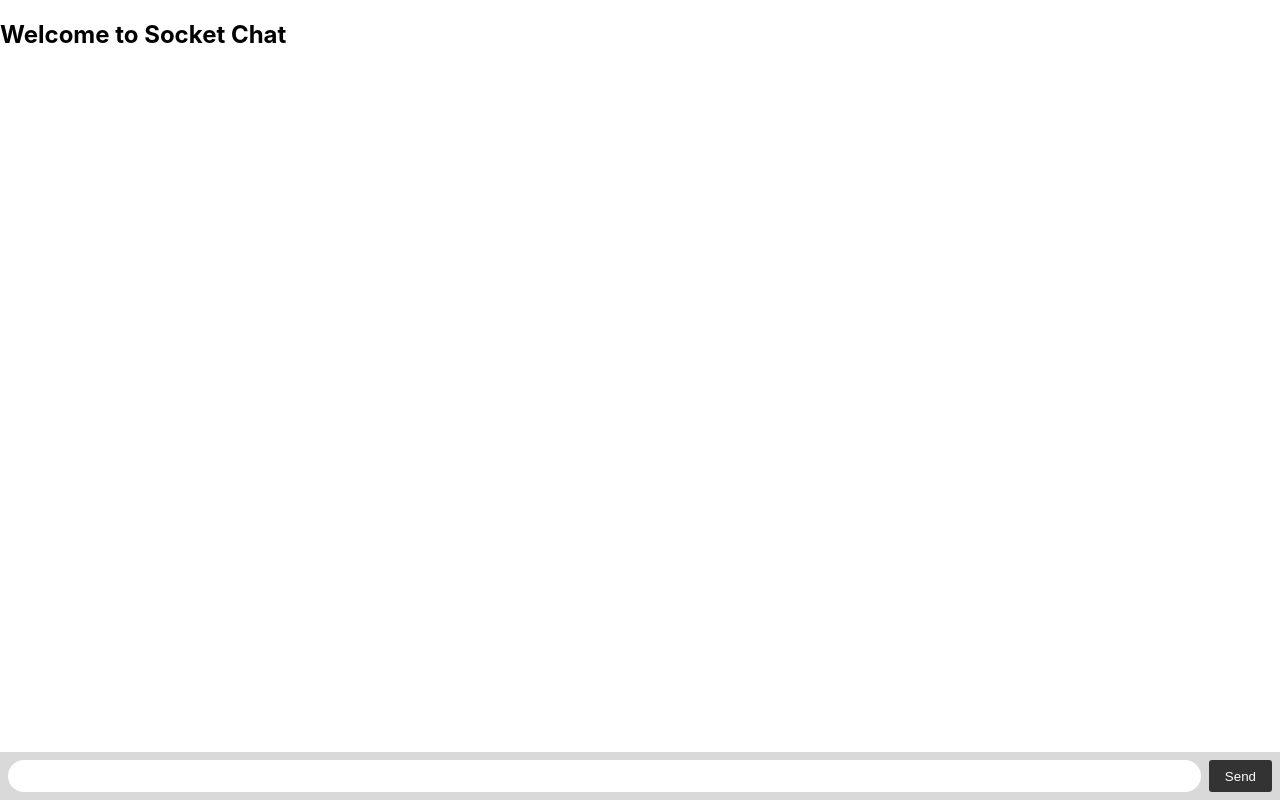
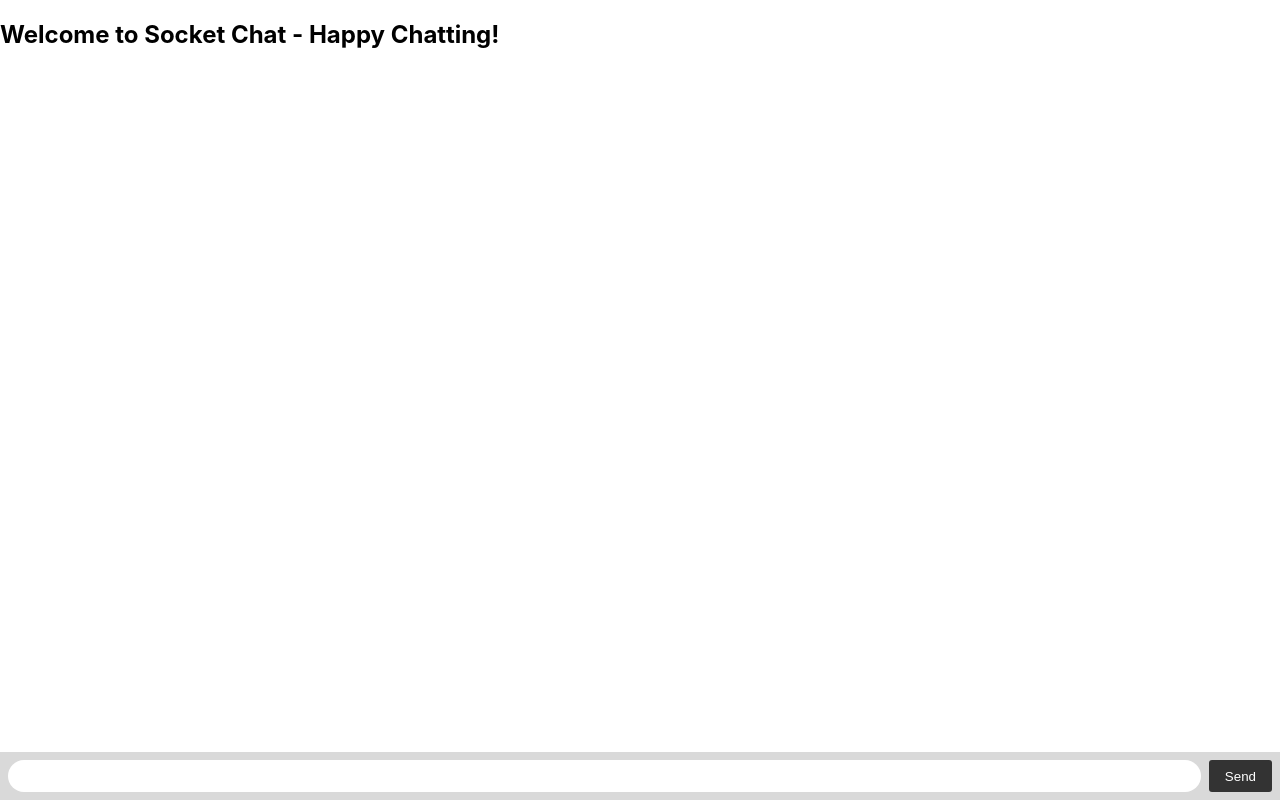
Before and after one commit to VMac2024/SOCKET-CHAT-APP, a website: page index.html in a window 1280 px wide. Drawn offline with nearby package versions, Linux system fonts and the light colour scheme; no server answers.

Commit message:
update index.js

```diff
--- a/index.html
+++ b/index.html
@@ -64,7 +64,7 @@ initial-scale=1.0"
   </head>
 
   <body>
-    <h2>Welcome to Socket Chat</h2>
+    <h2>Welcome to Socket Chat - Happy Chatting!</h2>
 
     <ul id="messages"></ul>
     <form id="form" action=""><input id="input" autocomplete="off" /><button>Send</button></form>
```
